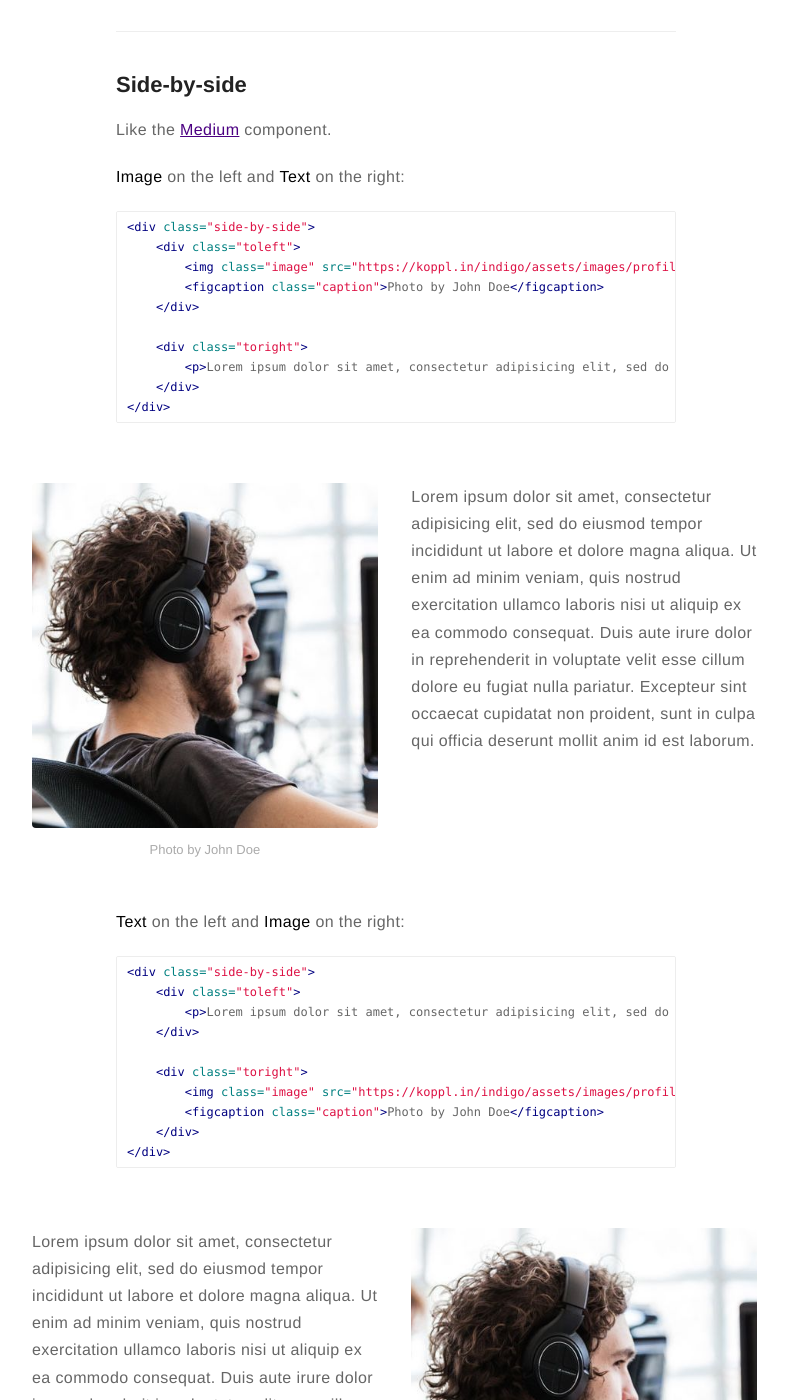
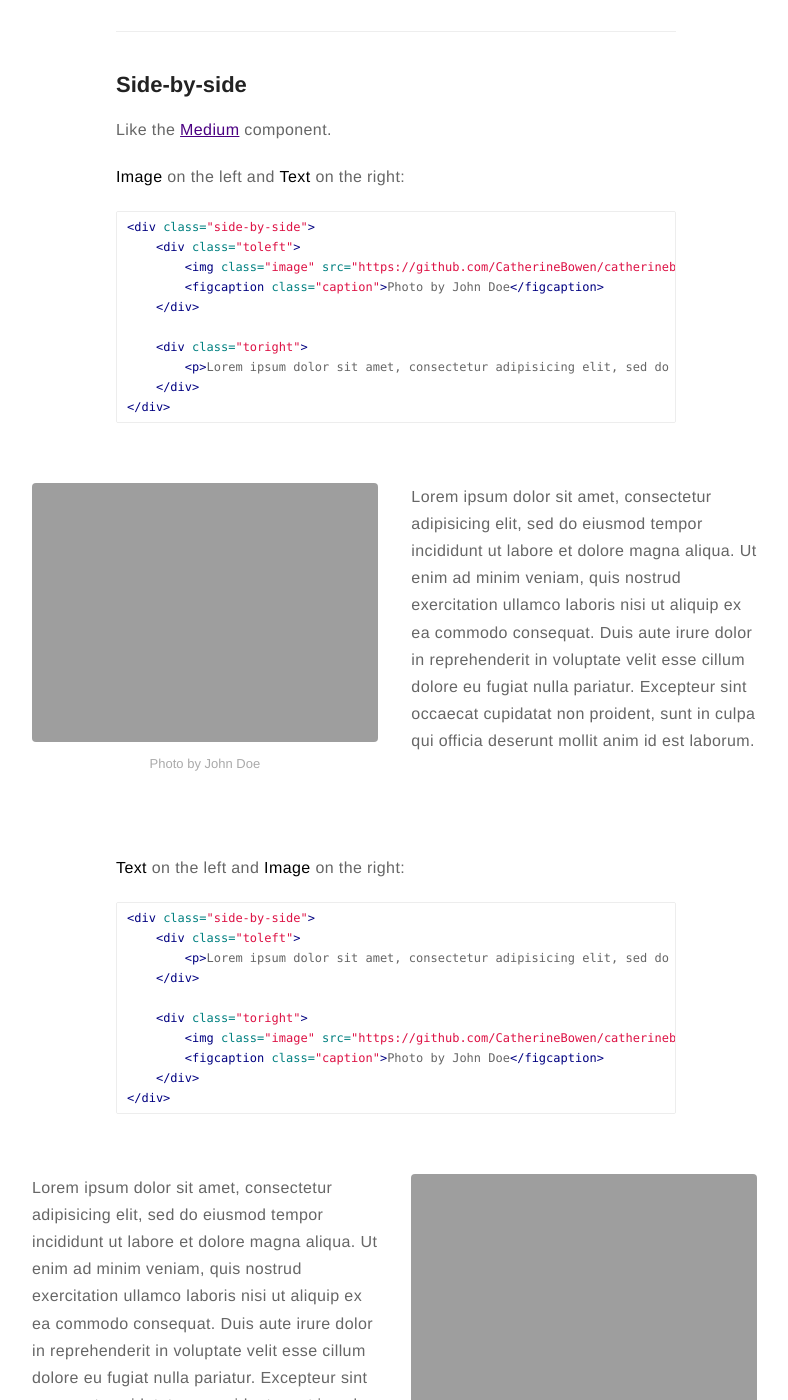
Before and after one commit to CatherineBowen/catherinebowen.github.io, a Jekyll site: the page built from _posts/2015-02-24-markdown-extra-components.markdown, in a window 1280 px wide and 1400 px high, scrolled down 1068 px. Shown: the whole window, without its empty margins (244-1032 px from the left). Built offline with Jekyll 4.4.1, drawn with Linux system fonts in a browser that asks for light colours; comment, search, counter and statistics services are not loaded; part of the change alters nothing that is shown; some of the changed text lies outside the part shown.

Commit message:
change config

```diff
--- a/_config.yml
+++ b/_config.yml
@@ -1,14 +1,14 @@
 # main text of home
-name: John Doe
-bio: A Man who travels the world eating noodles
+name: Catherine Bowen
+bio: Some description about me here
 
 # twitter summary info
 description: A blog about technology and stuff related
 
 # if it's an external image, update below for true
 # better with square images
-external-image: false
-picture: assets/images/profile.jpg
+external-image: true
+picture: https://i.imgur.com/YRyNV8S.jpg
 
 # If you want to include your resume, set to true
 # and specify source (external or local).
@@ -16,13 +16,13 @@ resume: true
 resume-external: true
 resume-url: https://google.com/?q=my+resume
 
-url: https://koppl.in/indigo
+url: https://github.com/CatherineBowen/catherinebowen.github.io.git
 # your url: http://USERNAME.github.io
 
 permalink: /:title/
 
 # To enable google analytics, supply your token below
-# analytics-google: 'UA-MYANALYTICS'
+analytics-google: 'UA-160292655-1'
 
 # To enable piwik tracking, supply your url & site ID below
 # analytics-piwik-url: 'piwik.my-host.com'
```
